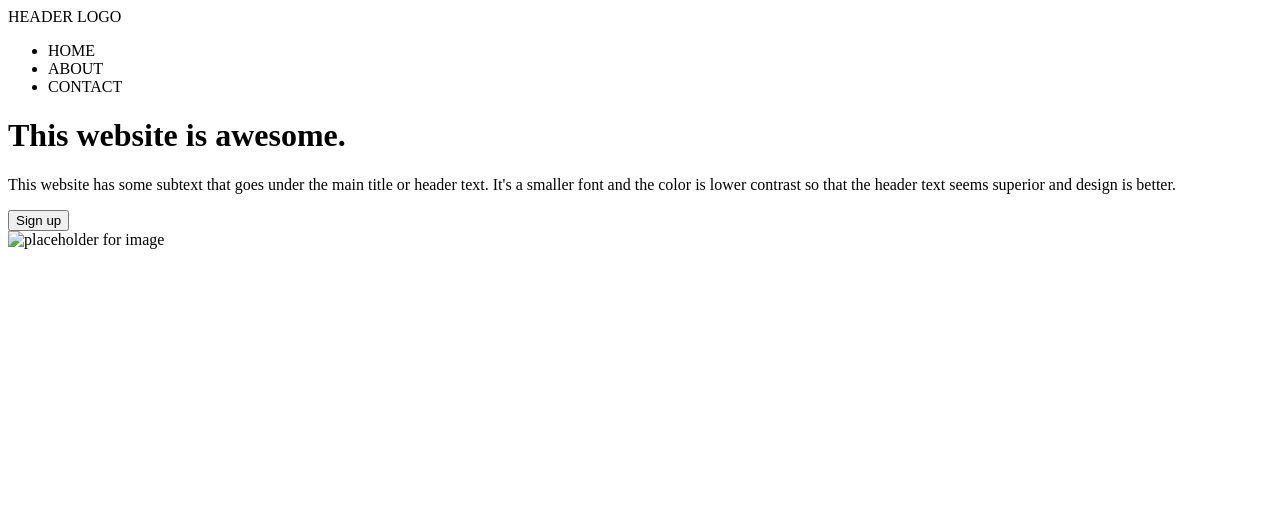
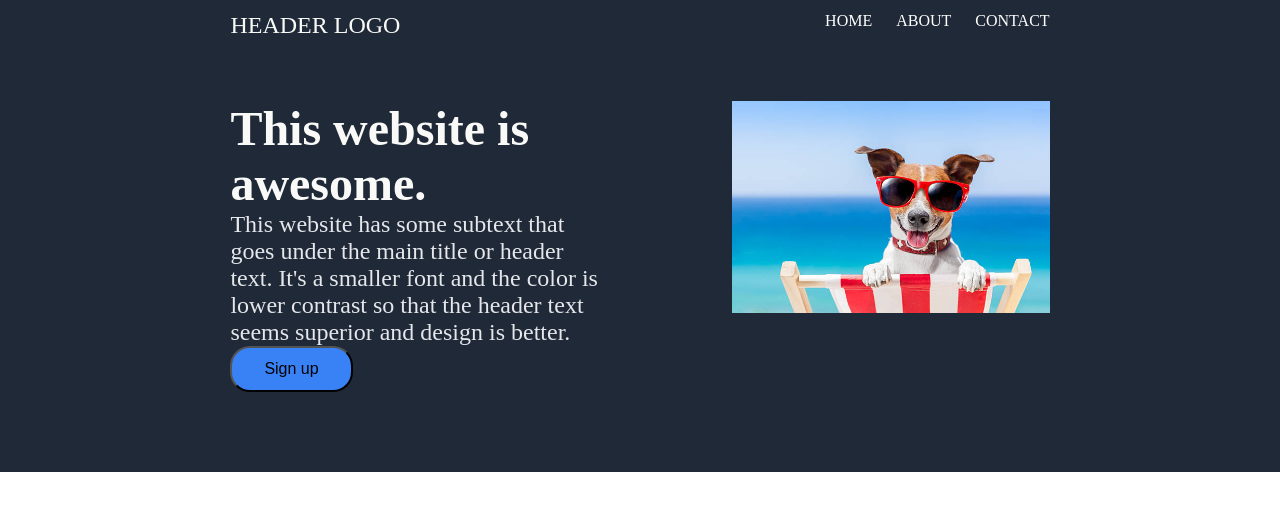
Before and after one commit to r-mecad/landing-page, a plain HTML site: page index.html in a window 1280 px wide. Drawn offline with Linux system fonts and the light colour scheme.

Commit message:
added a dog image to show in website added various css for the header part for styling modified the reference link of image to the dog image.

```diff
--- a/index.html
+++ b/index.html
@@ -26,9 +26,8 @@
                     <p>This website has some subtext that goes under the main title or header text. It's a smaller font and the color is lower contrast so that the header text seems superior and design is better.</p>
                     <button class="sign-up1">Sign up</button>
                 </div>
-                <img src="#" alt="placeholder for image">
+                <img src="dog.jpg" alt="placeholder for image" height="212px">
             </div>
-
 
         </div>
     </header>
--- a/style.css
+++ b/style.css
@@ -0,0 +1,65 @@
+*{
+    margin: 0;
+    padding: 0;
+    box-sizing: border-box;
+}
+
+.webhead .container{
+    background-color: #1F2937;
+    font: Roboto;
+    color: white;
+    padding:18% ;
+    padding-top: 12px;
+    padding-bottom: 80px;
+}
+
+.navbar{
+    display: flex;
+    padding-bottom: 62px;
+    justify-content: space-between;
+}
+
+.logo{
+    font-size: 24px;
+    color: #F9FAF8;
+}
+
+.headlinks{
+    list-style: none;
+    display: flex;
+    column-gap: 24px;
+    justify-content: space-around;
+
+}
+.headinfo{
+    display: flex;
+    justify-content: space-between;
+}
+
+.headtext{
+  color: white;
+  flex-basis:45%;
+}
+
+.headinfo image{
+    flex-basis: 40%;
+    flex-shrink: 1;
+}
+
+.headtext h1{
+    font-size: 48px;
+    color: #F9FAF8;
+    font-weight: 900;
+}
+
+.headtext p{
+    font-size: 24px;
+    color: #E5E7Eb;
+}
+
+.sign-up1{
+    background-color: #3882F6;
+    padding: 12px 32px;
+    font-size: 16px;
+    border-radius: 20px;
+}
```
Also changed, not shown: dog.jpg (added).
